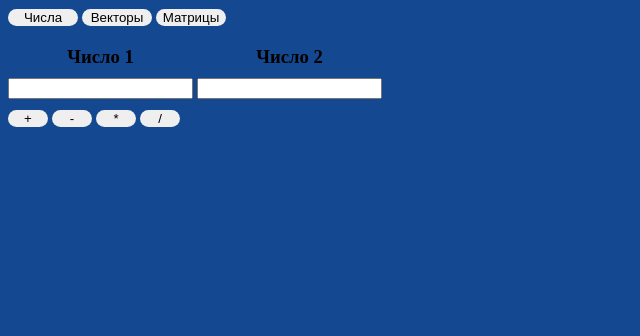
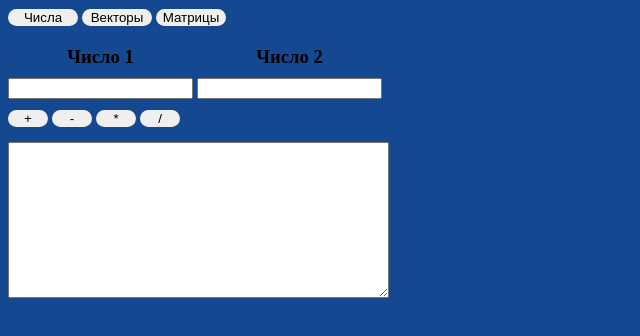
Before and after one commit to NikBel3476/doom_nodejs, a plain HTML site: page public/index.html in a window 1280 px wide. Shown: the whole page, without its empty margins (0-640 px from the left). Drawn offline with Linux system fonts and the light colour scheme.

Commit message:
fix commit

```diff
--- a/public/index.html
+++ b/public/index.html
@@ -96,6 +96,9 @@
         <input type='button' id='scal_mult' class='calc_button' value='*(С)'></input>
         <input type='button' id='vect_mult' class='calc_button' value='*(В)'></input>
     </div>
+    <div class="chat_container">
+        <textarea id="chat" rows="10" cols="45"></textarea>
+    </div>
     <script src="js/Main.js"></script>
     <script src="js/Server.js"></script>
     <script src="js/UI.js"></script>
--- a/public/style/style.css
+++ b/public/style/style.css
@@ -38,6 +38,10 @@ h3 {
   border: 0px;
 }
 
+.chat_container {
+  margin-top: 15px;
+}
+
 #increase_matrix, #decrease_matrix, #increase_vector, #decrease_vector {
   width: 150px;
 }
```
